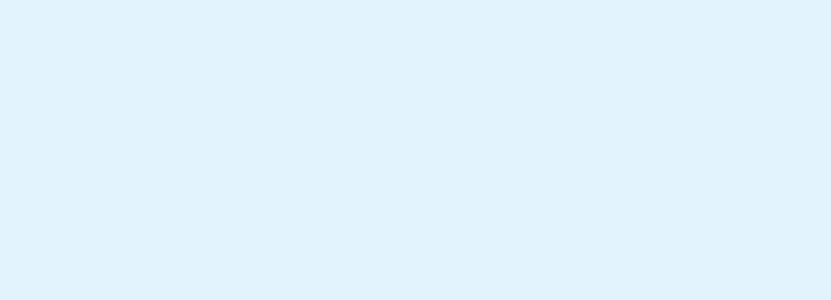
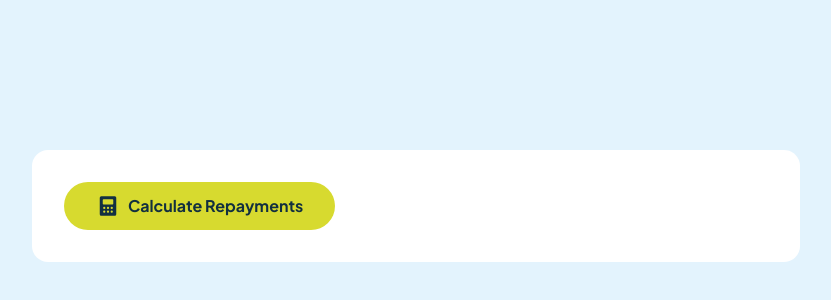
Before and after one commit to Esosek/mortgage-repayment, a Next.js app: page / in a window 1280 px wide. Shown: the part 194-494 px from the top of the page, without its empty margins (224-1055 px from the left). Built offline with nearby package versions, Linux system fonts and the light colour scheme.

Commit message:
Added SubmitButton

```diff
--- a/app/layout.tsx
+++ b/app/layout.tsx
@@ -1,12 +1,12 @@
-import type { Metadata } from 'next';
-import { Plus_Jakarta_Sans } from 'next/font/google';
-import './globals.css';
+import type { Metadata } from "next";
+import { Plus_Jakarta_Sans } from "next/font/google";
+import "./globals.css";
 
-const font = Plus_Jakarta_Sans({ subsets: ['latin'] });
+const font = Plus_Jakarta_Sans({ subsets: ["latin"] });
 
 export const metadata: Metadata = {
-  title: 'Create Next App',
-  description: 'Generated by create next app',
+  title: "Create Next App",
+  description: "Generated by create next app",
 };
 
 export default function RootLayout({
@@ -16,7 +16,9 @@ export default function RootLayout({
 }>) {
   return (
     <html lang="en">
-      <body className={`${font.className} min-h-lvh bg-slate-100`}>
+      <body
+        className={`${font.className} min-h-lvh bg-slate-100 text-slate-900 flex items-center justify-center`}
+      >
         {children}
       </body>
     </html>
--- a/app/page.tsx
+++ b/app/page.tsx
@@ -1,3 +1,11 @@
+import Form from "@/components/Form";
+import Results from "@/components/Results";
+
 export default function Home() {
-  return <main className=""></main>;
+  return (
+    <main className="bg-white w-full max-w-3xl grid md:grid-cols-2 rounded-2xl">
+      <Form />
+      <Results />
+    </main>
+  );
 }
--- /dev/null
+++ b/components/CustomInput.tsx
@@ -0,0 +1,10 @@
+type CustomInputProps = {
+}
+
+export default function CustomInput (props: CustomInputProps) {
+  return (
+    <div>
+
+    </div>
+  );
+}
--- /dev/null
+++ b/components/Form.tsx
@@ -0,0 +1,21 @@
+"use client";
+import { FormEvent } from "react";
+import SubmitButton from "./SubmitButton";
+
+import iconCalculator from "@/assets/images/icon-calculator.svg";
+import Image from "next/image";
+
+export default function Form() {
+  function handleSubmit(e: FormEvent) {
+    e.preventDefault();
+  }
+
+  return (
+    <form onSubmit={handleSubmit} className="p-8">
+      <SubmitButton>
+        <Image src={iconCalculator} alt="Calculator icon" />
+        Calculate Repayments
+      </SubmitButton>
+    </form>
+  );
+}
--- /dev/null
+++ b/components/MortgageTypeInput.tsx
@@ -0,0 +1,10 @@
+type MortgageTypeInputProps = {
+}
+
+export default function MortgageTypeInput (props: MortgageTypeInputProps) {
+  return (
+    <div>
+
+    </div>
+  );
+}
--- /dev/null
+++ b/components/Results.tsx
@@ -0,0 +1,10 @@
+type ResultsProps = {
+}
+
+export default function Results (props: ResultsProps) {
+  return (
+    <div>
+
+    </div>
+  );
+}
--- /dev/null
+++ b/components/SubmitButton.tsx
@@ -0,0 +1,16 @@
+import { ReactNode } from "react";
+
+type SubmitButtonProps = {
+  children: ReactNode;
+};
+
+export default function SubmitButton({ children }: SubmitButtonProps) {
+  return (
+    <button
+      type="submit"
+      className="flex items-center w-full justify-center gap-2 bg-lime py-3 px-8 rounded-full font-bold hover:bg-lime/50 transition-colors duration-100 md:w-auto"
+    >
+      {children}
+    </button>
+  );
+}
```
